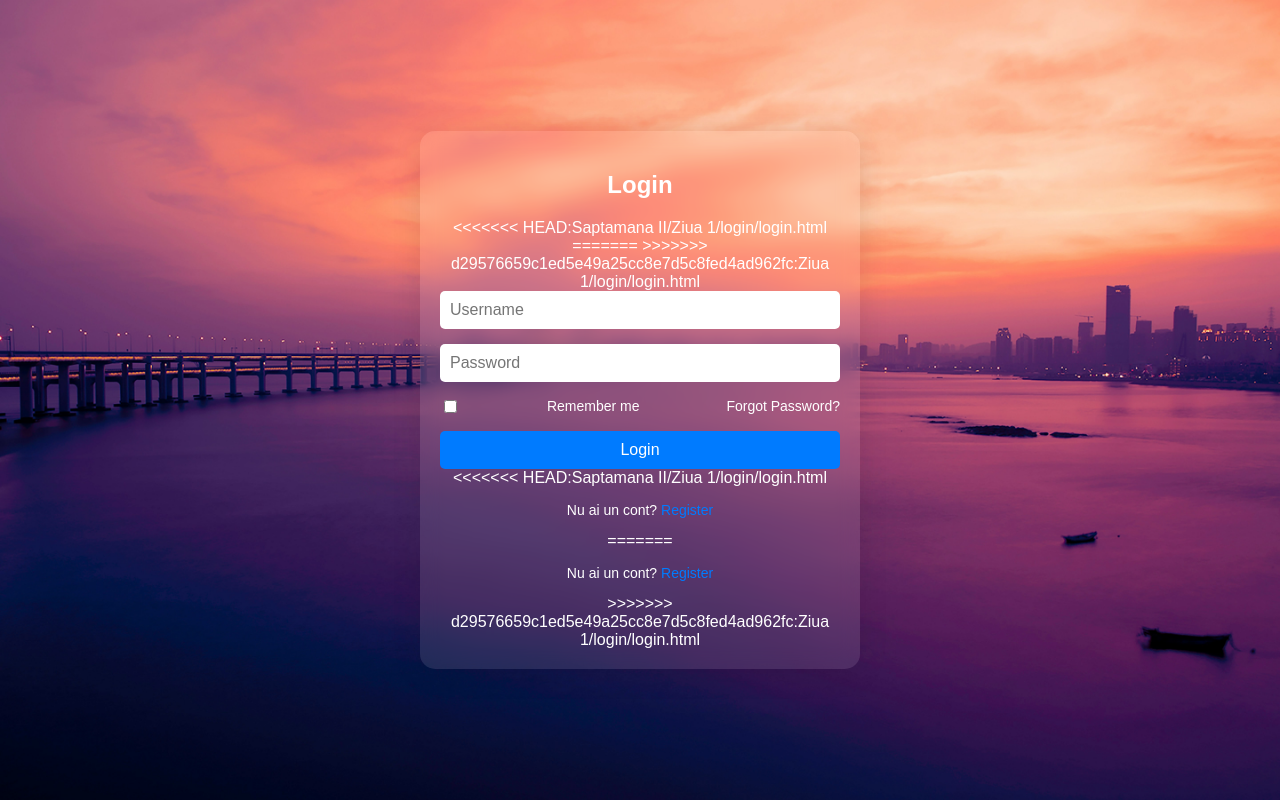
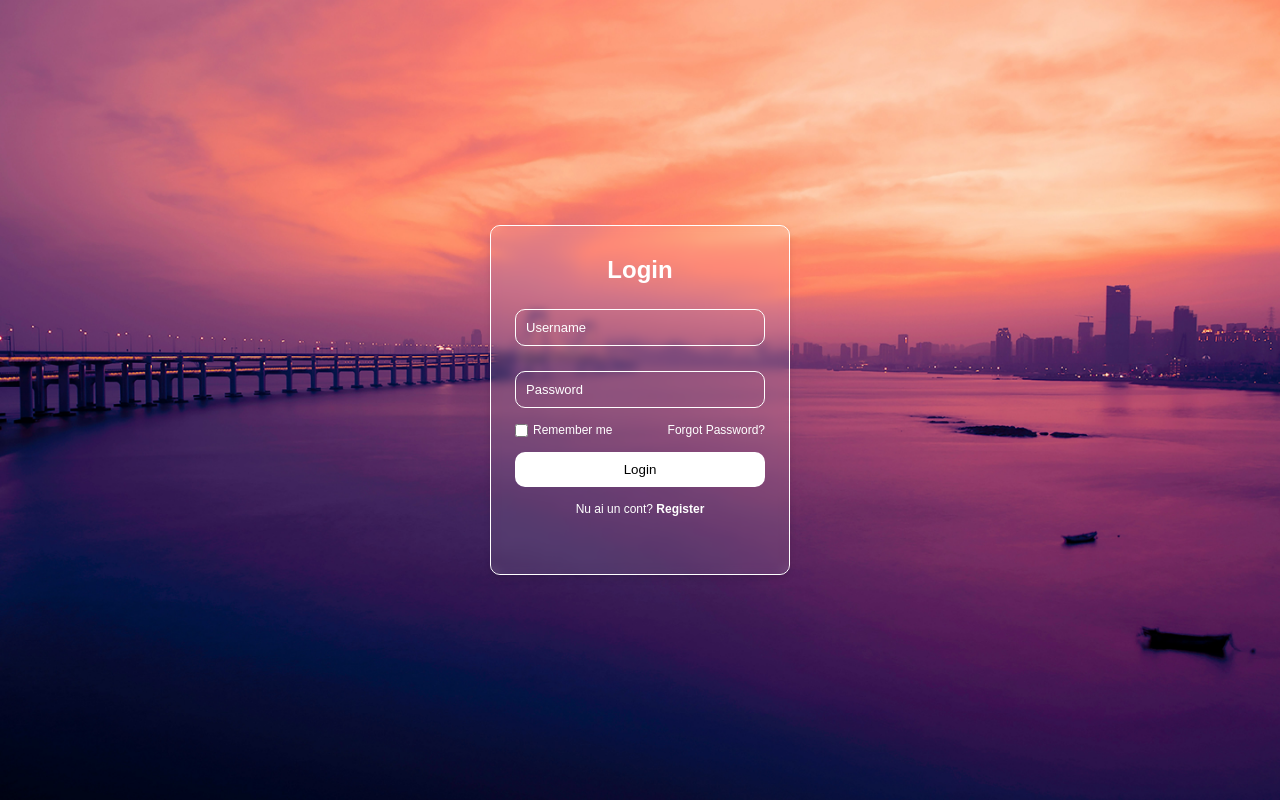
Before and after one commit to Nyckusor/Proiecte, a plain HTML site: page Saptamana II/Ziua 1/login/login.html in a window 1280 px wide. Drawn offline with Linux system fonts and the light colour scheme.

Commit message:
Actualizat

```diff
--- a/Ziua 1/login/login.html
+++ b/Saptamana II/Ziua 1/login/login.html
@@ -10,11 +10,7 @@
     <div class="glass-container">
         <div class="login-box">
             <h2>Login</h2>
-<<<<<<< HEAD:Saptamana II/Ziua 1/login/login.html
             <form id="login-form">
-=======
-            <form action="#" method="POST">
->>>>>>> d29576659c1ed5e49a25cc8e7d5c8fed4ad962fc:Ziua 1/login/login.html
                 <input type="text" id="username" name="username" required placeholder="Username">
                 <input type="password" id="password" name="password" required placeholder="Password">
                 <div class="options">
@@ -23,11 +19,7 @@
                     <a href="#">Forgot Password?</a>
                 </div>
                 <button type="submit">Login</button>
-<<<<<<< HEAD:Saptamana II/Ziua 1/login/login.html
                 <p>Nu ai un cont? <a href="../register/register.html" id="register">Register</a></p>
-=======
-                <p>Nu ai un cont? <a href="#" id="register">Register</a></p>
->>>>>>> d29576659c1ed5e49a25cc8e7d5c8fed4ad962fc:Ziua 1/login/login.html
             </form>
         </div>
     </div>
--- a/Ziua 1/login/login.css
+++ /dev/null
@@ -1,96 +0,0 @@
-body {
-    margin: 0;
-    font-family: Arial, sans-serif;
-    display: flex;
-    justify-content: center;
-    align-items: center;
-    height: 100vh;
-    color: #fff;
-}
-
-.glass-container {
-    background: rgba(255, 255, 255, 0.1);
-    border-radius: 15px;
-    box-shadow: 0 4px 30px rgba(0, 0, 0, 0.1);
-    backdrop-filter: blur(10px);
-    -webkit-backdrop-filter: blur(10px);
-    padding: 20px;
-    width: 100%;
-    max-width: 400px;
-}
-
-.login-box {
-    text-align: center;
-}
-
-.login-box h2 {
-    margin-bottom: 20px;
-    font-size: 24px;
-    font-weight: bold;
-}
-
-form {
-    display: flex;
-    flex-direction: column;
-}
-
-form input[type="text"],
-form input[type="password"] {
-    margin-bottom: 15px;
-    padding: 10px;
-    border: none;
-    border-radius: 5px;
-    outline: none;
-    font-size: 16px;
-}
-
-form input[type="text"]:focus,
-form input[type="password"]:focus {
-    box-shadow: 0 0 5px rgba(255, 255, 255, 0.8);
-}
-
-.options {
-    display: flex;
-    justify-content: space-between;
-    align-items: center;
-    margin-bottom: 15px;
-    font-size: 14px;
-}
-
-.options a {
-    color: #fff;
-    text-decoration: none;
-}
-
-.options a:hover {
-    text-decoration: underline;
-}
-
-button {
-    padding: 10px;
-    border: none;
-    border-radius: 5px;
-    background-color: #007BFF;
-    color: #fff;
-    font-size: 16px;
-    cursor: pointer;
-    transition: background-color 0.3s ease;
-}
-
-button:hover {
-    background-color: #0056b3;
-}
-
-p {
-    margin-top: 15px;
-    font-size: 14px;
-}
-
-p a {
-    color: #007BFF;
-    text-decoration: none;
-}
-
-p a:hover {
-    text-decoration: underline;
-}
--- a/Ziua 1/logout/logout.css
+++ /dev/null
@@ -1,96 +0,0 @@
-body {
-    margin: 0;
-    font-family: Arial, sans-serif;
-    display: flex;
-    justify-content: center;
-    align-items: center;
-    height: 100vh;
-    color: #fff;
-}
-
-.glass-container {
-    background: rgba(255, 255, 255, 0.1);
-    border-radius: 15px;
-    box-shadow: 0 4px 30px rgba(0, 0, 0, 0.1);
-    backdrop-filter: blur(10px);
-    -webkit-backdrop-filter: blur(10px);
-    padding: 20px;
-    width: 100%;
-    max-width: 400px;
-}
-
-.login-box {
-    text-align: center;
-}
-
-.login-box h2 {
-    margin-bottom: 20px;
-    font-size: 24px;
-    font-weight: bold;
-}
-
-form {
-    display: flex;
-    flex-direction: column;
-}
-
-form input[type="text"],
-form input[type="password"] {
-    margin-bottom: 15px;
-    padding: 10px;
-    border: none;
-    border-radius: 5px;
-    outline: none;
-    font-size: 16px;
-}
-
-form input[type="text"]:focus,
-form input[type="password"]:focus {
-    box-shadow: 0 0 5px rgba(255, 255, 255, 0.8);
-}
-
-.options {
-    display: flex;
-    justify-content: space-between;
-    align-items: center;
-    margin-bottom: 15px;
-    font-size: 14px;
-}
-
-.options a {
-    color: #fff;
-    text-decoration: none;
-}
-
-.options a:hover {
-    text-decoration: underline;
-}
-
-button {
-    padding: 10px;
-    border: none;
-    border-radius: 5px;
-    background-color: #007BFF;
-    color: #fff;
-    font-size: 16px;
-    cursor: pointer;
-    transition: background-color 0.3s ease;
-}
-
-button:hover {
-    background-color: #0056b3;
-}
-
-p {
-    margin-top: 15px;
-    font-size: 14px;
-}
-
-p a {
-    color: #007BFF;
-    text-decoration: none;
-}
-
-p a:hover {
-    text-decoration: underline;
-}
--- a/Ziua 1/register/register.css
+++ /dev/null
@@ -1,96 +0,0 @@
-body {
-    margin: 0;
-    font-family: Arial, sans-serif;
-    display: flex;
-    justify-content: center;
-    align-items: center;
-    height: 100vh;
-    color: #fff;
-}
-
-.glass-container {
-    background: rgba(255, 255, 255, 0.1);
-    border-radius: 15px;
-    box-shadow: 0 4px 30px rgba(0, 0, 0, 0.1);
-    backdrop-filter: blur(10px);
-    -webkit-backdrop-filter: blur(10px);
-    padding: 20px;
-    width: 100%;
-    max-width: 400px;
-}
-
-.login-box {
-    text-align: center;
-}
-
-.login-box h2 {
-    margin-bottom: 20px;
-    font-size: 24px;
-    font-weight: bold;
-}
-
-form {
-    display: flex;
-    flex-direction: column;
-}
-
-form input[type="text"],
-form input[type="password"] {
-    margin-bottom: 15px;
-    padding: 10px;
-    border: none;
-    border-radius: 5px;
-    outline: none;
-    font-size: 16px;
-}
-
-form input[type="text"]:focus,
-form input[type="password"]:focus {
-    box-shadow: 0 0 5px rgba(255, 255, 255, 0.8);
-}
-
-.options {
-    display: flex;
-    justify-content: space-between;
-    align-items: center;
-    margin-bottom: 15px;
-    font-size: 14px;
-}
-
-.options a {
-    color: #fff;
-    text-decoration: none;
-}
-
-.options a:hover {
-    text-decoration: underline;
-}
-
-button {
-    padding: 10px;
-    border: none;
-    border-radius: 5px;
-    background-color: #007BFF;
-    color: #fff;
-    font-size: 16px;
-    cursor: pointer;
-    transition: background-color 0.3s ease;
-}
-
-button:hover {
-    background-color: #0056b3;
-}
-
-p {
-    margin-top: 15px;
-    font-size: 14px;
-}
-
-p a {
-    color: #007BFF;
-    text-decoration: none;
-}
-
-p a:hover {
-    text-decoration: underline;
-}
```
Also changed, not shown: Saptamana II/Ziua 1/register/register.html (+1 -3 lines), Ziua 1/Continutul/Menu.html (deleted, +0 -18 lines), Ziua 1/logout/logout.html (deleted, +0 -18 lines), Ziua 1/register/register.html (deleted, +0 -25 lines), Saptamana II/Ziua 1/Continutul/Menu.css (renamed from Ziua 1/Continutul/Menu.css), Saptamana II/Ziua 1/Continutul/fundal.jpg (renamed from Ziua 1/Continutul/fundal.jpg), Saptamana II/Ziua 1/login/fundal.jpg (renamed from Ziua 1/login/fundal.jpg), Saptamana II/Ziua 1/login/login.js (renamed from Ziua 1/login/login.js), Saptamana II/Ziua 1/logout/fundal.jpg (renamed from Ziua 1/logout/fundal.jpg), Saptamana II/Ziua 1/register/fundal.jpg (added), Saptamana II/Ziua 1/register/register.js (renamed from Ziua 1/register/register.js), 1 other file.
